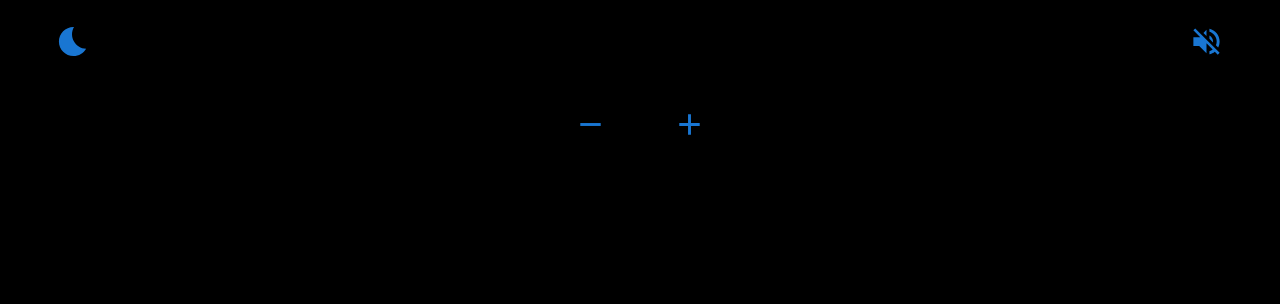
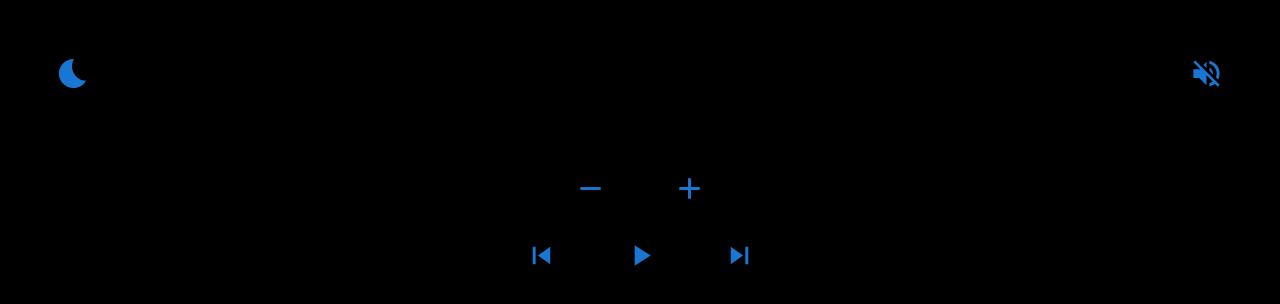
Before and after one commit to justshivam/local-remote-frontend, a React (Create React App) app: page / in a window 1280 px wide. Shown: the top 304 px of the page. Built offline with nearby package versions, Linux system fonts and the light colour scheme.

Commit message:
Code Refactoring

```diff
--- a/package.json
+++ b/package.json
@@ -23,9 +23,9 @@
     "typescript": "^4.9.5",
     "web-vitals": "^2.1.4"
   },
-  "proxy": "http://127.0.0.1:5000/",
+  "proxy": "http://127.0.0.1:5555/",
   "scripts": {
-    "start": "react-scripts start",
+    "start": "SET PORT=80 && react-scripts start",
     "build": "react-scripts build",
     "test": "react-scripts test",
     "eject": "react-scripts eject"
--- a/src/App.tsx
+++ b/src/App.tsx
@@ -1,16 +1,13 @@
 import React from "react";
-import { useState, useEffect } from "react";
+import { useEffect } from "react";
 import { LocalRemoteService } from "./api/Service";
-import { VOLUME_DOWN, VOLUME_MUTE, VOLUME_UP } from "./constants";
 import { ToastContainer, toast } from "react-toastify";
-import AddIcon from "@mui/icons-material/Add";
-import IconButton from "@mui/material/IconButton";
-import RemoveIcon from "@mui/icons-material/Remove";
-import BedtimeIcon from "@mui/icons-material/Bedtime";
-import VolumeOffIcon from '@mui/icons-material/VolumeOff';
+import TopBar from './components/TopBar'
 import "react-toastify/dist/ReactToastify.css";
 import "bootstrap/dist/css/bootstrap.css";
 import "./App.css";
+import VolumePanel from "./components/VolumePanel";
+import PlayPauseGroup from "./components/PlayPauseGroup";
 
 function App() {
 
@@ -29,6 +26,9 @@ function App() {
   }, []);
 
   const executeCommand = async (localAction:string) => {
+    if (navigator.vibrate) {
+      navigator.vibrate(50)
+    }
     const response = await LocalRemoteService.action({
       action: localAction,
     });
@@ -39,38 +39,9 @@ function App() {
 
   return (
     <React.Fragment>
-      <div className="d-flex justify-content-between p-3 px-5">
-        <IconButton
-          aria-label="sleep"
-          onClick={() => sendToast("Test Message")}
-        >
-          <BedtimeIcon color="primary" fontSize="large" />
-        </IconButton>
-        <IconButton
-          aria-label="sleep"
-          onClick={() => executeCommand(VOLUME_MUTE)}
-        >
-          <VolumeOffIcon color="primary" fontSize="large" />
-        </IconButton>
-      </div>
-      <div className="d-flex justify-content-center p-3 px-5">
-        <div className="px-4">
-          <IconButton
-            aria-label="volume-down"
-            onClick={() => executeCommand(VOLUME_DOWN)}
-          >
-            <RemoveIcon color="primary" fontSize="large" />
-          </IconButton>
-        </div>
-        <div className="px-4">
-          <IconButton
-            aria-label="volume-up"
-            onClick={() => executeCommand(VOLUME_UP)}
-          >
-            <AddIcon color="primary" fontSize="large" />
-          </IconButton>
-        </div>
-      </div>
+      <TopBar executeCommand={executeCommand}/>
+      <VolumePanel executeCommand={executeCommand} />
+      <PlayPauseGroup executeCommand={executeCommand} />
       <ToastContainer />
     </React.Fragment>
   );
--- /dev/null
+++ b/src/components/PlayPauseGroup.tsx
@@ -0,0 +1,38 @@
+import SkipNextIcon from "@mui/icons-material/SkipNext";
+import SkipPreviousIcon from "@mui/icons-material/SkipPrevious";
+import PlayArrowIcon from "@mui/icons-material/PlayArrow";
+import PauseIcon from "@mui/icons-material/Pause";
+import IconButton from "@mui/material/IconButton";
+import PlayPausePanelProps from "../types/PlayPausePanelProps";
+import { NEXT_TRACK, PLAY_PAUSE_MUSIC, PREVIOUS_TRACK } from "../constants";
+
+export default function PlayPauseGroup(props: PlayPausePanelProps) {
+  return (
+    <div className="d-flex justify-content-center">
+      <div className="px-4">
+        <IconButton
+          aria-label="volume-down"
+          onClick={() => props.executeCommand(PREVIOUS_TRACK)}
+        >
+          <SkipPreviousIcon color="primary" fontSize="large" />
+        </IconButton>
+      </div>
+      <div className="px-4">
+        <IconButton
+          aria-label="volume-down"
+          onClick={() => props.executeCommand(PLAY_PAUSE_MUSIC)}
+        >
+          <PlayArrowIcon color="primary" fontSize="large" />
+        </IconButton>
+      </div>
+      <div className="px-4">
+        <IconButton
+          aria-label="volume-down"
+          onClick={() => props.executeCommand(NEXT_TRACK)}
+        >
+          <SkipNextIcon color="primary" fontSize="large" />
+        </IconButton>
+      </div>
+    </div>
+  );
+}
--- /dev/null
+++ b/src/components/TopBar.tsx
@@ -0,0 +1,26 @@
+import VolumeOffIcon from '@mui/icons-material/VolumeOff';
+import BedtimeIcon from "@mui/icons-material/Bedtime";
+import IconButton from "@mui/material/IconButton";
+import TopBarProps from '../types/TopBarProps';
+import { VOLUME_MUTE } from '../constants';
+
+const TopBar = (props: TopBarProps) => {
+  return (
+    <div className="d-flex justify-content-between p-5 px-5">
+        <IconButton
+          aria-label="sleep"
+          onClick={() => props.executeCommand('Test')}
+        >
+          <BedtimeIcon color="primary" fontSize="large" />
+        </IconButton>
+        <IconButton
+          aria-label="mute"
+          onClick={() => props.executeCommand(VOLUME_MUTE)}
+        >
+          <VolumeOffIcon color="primary" fontSize="large" />
+        </IconButton>
+      </div>
+  )
+}
+
+export default TopBar;
--- /dev/null
+++ b/src/components/VolumePanel.tsx
@@ -0,0 +1,28 @@
+import VolumePanelProps from '../types/VolumePanelProps'
+import { VOLUME_DOWN, VOLUME_UP } from "../constants";
+import RemoveIcon from "@mui/icons-material/Remove";
+import IconButton from "@mui/material/IconButton";
+import AddIcon from "@mui/icons-material/Add";
+
+export default function VolumePanel(props: VolumePanelProps) {
+  return (
+    <div className="d-flex justify-content-center p-3 px-5">
+        <div className="px-4">
+          <IconButton
+            aria-label="volume-down"
+            onClick={() => props.executeCommand(VOLUME_DOWN)}
+          >
+            <RemoveIcon color="primary" fontSize="large" />
+          </IconButton>
+        </div>
+        <div className="px-4">
+          <IconButton
+            aria-label="volume-up"
+            onClick={() => props.executeCommand(VOLUME_UP)}
+          >
+            <AddIcon color="primary" fontSize="large" />
+          </IconButton>
+        </div>
+      </div>
+  )
+}
--- /dev/null
+++ b/src/types/PlayPausePanelProps.ts
@@ -0,0 +1,3 @@
+export default interface PlayPausePanelProps {
+    executeCommand: (command:string) => void
+}
--- /dev/null
+++ b/src/types/TopBarProps.ts
@@ -0,0 +1,3 @@
+export default interface TopBarProps {
+    executeCommand: (command:string) => void
+}
--- /dev/null
+++ b/src/types/VolumePanelProps.ts
@@ -0,0 +1,3 @@
+export default interface VolumePanelProps {
+    executeCommand: (command:string) => void
+}
```
